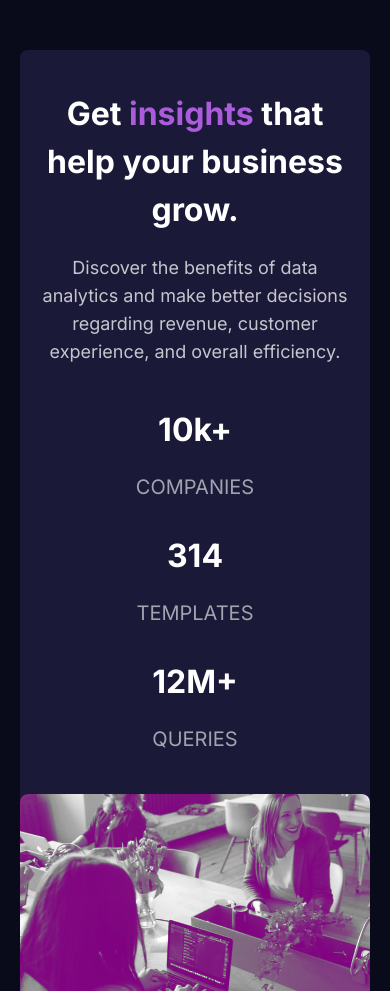
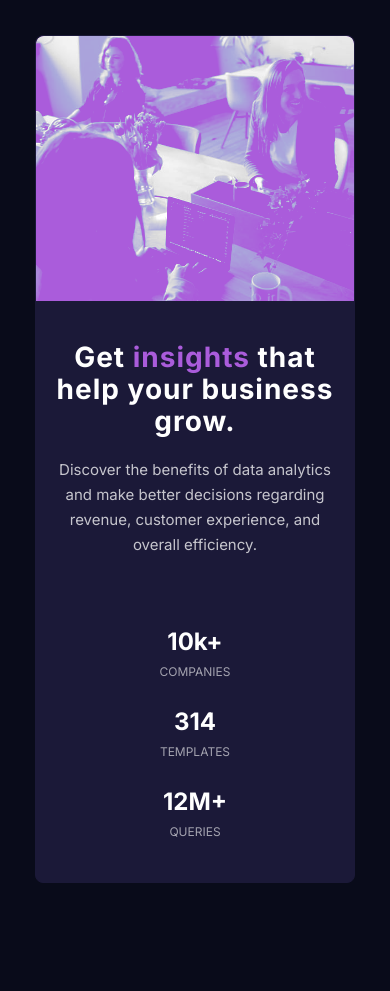
Before and after one commit to serapella/examencss2, a website built with Vite: page index.html in a window 390 px wide. After the commit the page ends 918 px from the top, so only its background shows below. Built offline with nearby package versions, Linux system fonts and the light colour scheme; files whose address does not match are found by name.

Commit message:
changes font size

```diff
--- a/index.html
+++ b/index.html
@@ -35,7 +35,7 @@
       </section>
       <section class="hero-image">
         <div class="image">
-          <img src="./image-header-mobile.jpg" alt="" />
+          <img src="/image-header-mobile.jpg" alt="" />
         </div>
       </section>
     </main>
--- a/src/style.css
+++ b/src/style.css
@@ -5,7 +5,6 @@
 
 :root {
   font-size: 62.5%;
-
   --grey-1: #f1f1f1;
   --main-background: hsl(233, 47%, 7%);
   --card-background: hsl(244, 38%, 16%);
@@ -22,79 +21,86 @@
 }
 
 body {
-  font-family: "Inter", serif;
-  font-family: "Lexend Deca", serif;
-  font-size: 1.6rem;
+  font-family: "Inter", sans-serif;
   background-color: var(--main-background);
-  .container {
-    margin: 10rem 5rem 10rem 5rem;
-  }
+  min-height: 100vh;
+  display: flex;
+  align-items: center;
+  justify-content: center;
+  padding: 1.5rem;
   main {
+    border: 1px solid var(--card-background);
     position: relative;
     background-color: var(--card-background);
     border-radius: 0.8rem;
     display: grid;
     grid-template-columns: 1fr 1fr;
+    max-width: 110rem;
+    margin: 0 auto;
+    overflow: hidden;
+    .hero {
       .intro {
-      display: flex;
-      flex-direction: column;
+        padding: 7.7rem 7.7rem 0 7rem;
         h1 {
           font-family: "Inter", serif;
           font-weight: 700;
-        font-size: 5rem;
-        line-height: 7.7rem;
+          font-size: 3rem;
+          line-height: 2.8rem;
+          letter-spacing: 0.1rem;
           color: var(--main-heading);
-        padding: 8rem 11rem 0 7.7rem;
-
+          margin-bottom: 4rem;
+          max-width: 35rem;
           span {
             color: var(--accent);
           }
         }
+
         p {
           font-family: "Inter", serif;
           font-weight: 400;
-        font-size: 2rem;
-        line-height: 3rem;
+          font-size: 1.5rem;
+          line-height: 2.9rem;
           color: var(--main-paragraph);
-        margin-bottom: 8rem;
-        padding: 8rem 11rem 0 7.7rem;
+          max-width: 35rem;
+          margin-bottom: 5rem;
         }
       }
       .stats {
         display: flex;
         .stats-content {
-        padding: 0 11rem 6.5rem 7.7rem;
           display: flex;
           justify-content: space-between;
+          margin: 0;
+          padding-left: 7.7rem;
+          padding-bottom: 5.8rem;
           gap: 5rem;
+
           h2 {
             font-family: "Inter", serif;
             font-weight: 700;
-          font-size: 5rem;
+            font-size: 2.3rem;
             line-height: 7.7rem;
             color: var(--main-heading);
+            margin-bottom: -2rem;
           }
           p {
             font-family: "Inter", serif;
             font-weight: 400;
-          font-size: 2rem;
-          line-height: 3rem;
+            font-size: 1rem;
+            line-height: 1.5rem;
             text-transform: uppercase;
             color: var(--stat-headings);
-          margin-top: 1.8rem;
+            padding: 0;
+            margin: 0;
+          }
         }
       }
     }
     .hero-image {
-      grid-column: 2 / 3;
-      width: 100%;
-      height: auto;
-      aspect-ratio: 16 / 9;
+      position: relative;
+      order: 2;
       height: 100%;
-      position: relative;
-      background-color: purple;
-      margin: 0 auto;
-      overflow: hidden;
+      background-color: var(--accent);
 
       img {
         position: absolute;
@@ -115,59 +121,65 @@ body {
   body {
     main {
       grid-template-columns: 1fr;
+      max-width: 400px;
+      margin: 2rem;
+
+      .hero {
+        order: 2;
+
+        .intro {
+          padding: 4rem 2rem;
+          text-align: center;
+
+          h1 {
+            font-size: 2.8rem;
+            line-height: 3.2rem;
+            margin: 0 auto 2rem auto;
+            text-align: center;
+          }
+
+          p {
+            font-size: 1.5rem;
+            line-height: 2.5rem;
+            margin: 0 auto 3rem auto;
+            text-align: center;
+          }
+        }
+
+        .stats {
+          padding: 0 2rem 4rem 2rem;
+
+          .stats-content {
+            flex-direction: column;
+            padding: 0;
+            gap: 2.5rem;
+            text-align: center;
+            align-items: center;
+            width: 100%;
+
+            h2 {
+              font-size: 2.4rem;
+              line-height: 3rem;
+              margin-bottom: 0.5rem;
+            }
+
+            p {
+              font-size: 1.2rem;
+              line-height: 2rem;
+            }
+          }
+        }
+      }
 
       .hero-image {
         order: 1;
-        grid-column: 1;
+        aspect-ratio: 1.2/1;
         border-radius: 0.8rem 0.8rem 0 0;
 
         img {
           border-radius: 0.8rem 0.8rem 0 0;
         }
       }
-
-      .intro {
-        order: 2;
-        text-align: center;
-
-        h1 {
-          font-size: 3.2rem;
-          line-height: 4.8rem;
-          padding: 4rem 2rem 0 2rem;
-          text-align: center;
-        }
-
-        p {
-          font-size: 1.8rem;
-          line-height: 2.8rem;
-          padding: 2rem 2rem 0 2rem;
-          text-align: center;
-          margin-bottom: 4rem;
-        }
-      }
-
-      .stats {
-        order: 3;
-        display: flex;
-        justify-content: center;
-
-        .stats-content {
-          flex-direction: column;
-          padding: 0 2rem 4rem 2rem;
-          gap: 3rem;
-          text-align: center;
-          align-items: center;
-
-          h2 {
-            font-size: 3.2rem;
-            line-height: 4.8rem;
     }
   }
 }
-    }
-
-    .container {
-      margin: 5rem 2rem;
-    }
-  }
-}
```
Lines whose indentation alone changed are shown as unchanged.
